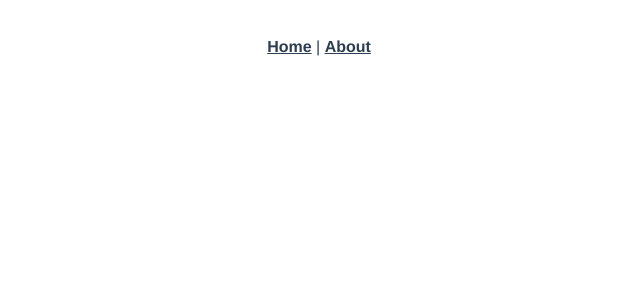
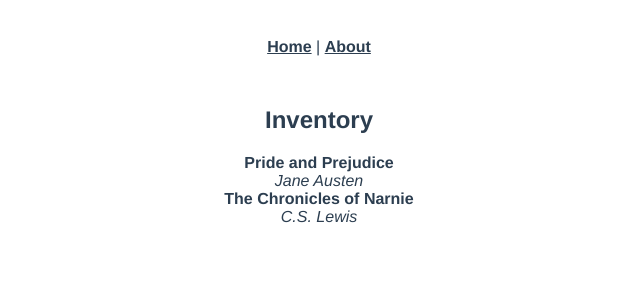
Before and after one commit to Mabetvz/catalogue-demo, a Vue app: page /inventory in a window 1280 px wide. Shown: the top 300 px of the page, without its empty margins (321-961 px from the left). Built offline with nearby package versions, Linux system fonts and the light colour scheme.

Commit message:
base screens & file structure

```diff
--- /dev/null
+++ b/src/components/catalogue-item.vue
@@ -0,0 +1,15 @@
+<template>
+    <div v-if="item">
+        <strong>{{item.title}}</strong><br />
+        <em>{{item.author}}</em>
+    </div>
+</template>
+
+<script>
+export default {
+    name: 'CatalogueItem',
+    props: {
+        item: Object
+    }
+}
+</script>
--- a/src/router/index.js
+++ b/src/router/index.js
@@ -17,6 +17,11 @@ const routes = [
     // this generates a separate chunk (about.[hash].js) for this route
     // which is lazy-loaded when the route is visited.
     component: () => import(/* webpackChunkName: "about" */ '../views/About.vue')
+  },
+  {
+    path: '/inventory',
+    name: 'Inventory',
+    component: () => import(/* webpackChunkName: "inventory" */ '../views/inventory-screen.vue')
   }
 ]
 
--- /dev/null
+++ b/src/services/catalogue-service.js
@@ -0,0 +1,18 @@
+export default {
+    items: [
+        {
+            title: 'Pride and Prejudice',
+            author: 'Jane Austen',
+            id: 1
+        },
+        {
+            title: 'The Chronicles of Narnie',
+            author: 'C.S. Lewis',
+            id: 2
+        }
+    ],
+
+    getItems() {
+        return this.items;
+    },
+}
--- /dev/null
+++ b/src/views/inventory-screen.vue
@@ -0,0 +1,25 @@
+<template>
+    <div>
+        <h2>Inventory</h2>
+        <div class="inventory-wrapper">
+            <catalogue-item v-for="item in items" :key="item.id" :item="item" />
+        </div>
+    </div>
+</template>
+
+<script>
+import Catalogue from '@/services/catalogue-service.js'
+import CatalogueItem from '@/components/catalogue-item.vue'
+export default {
+    name: 'InventoryScreen',
+    components: {CatalogueItem},
+    data() {
+        return {
+            items: [],
+        }
+    },
+    mounted() {
+        this.items = Catalogue.getItems();
+    }
+}
+</script>
```
